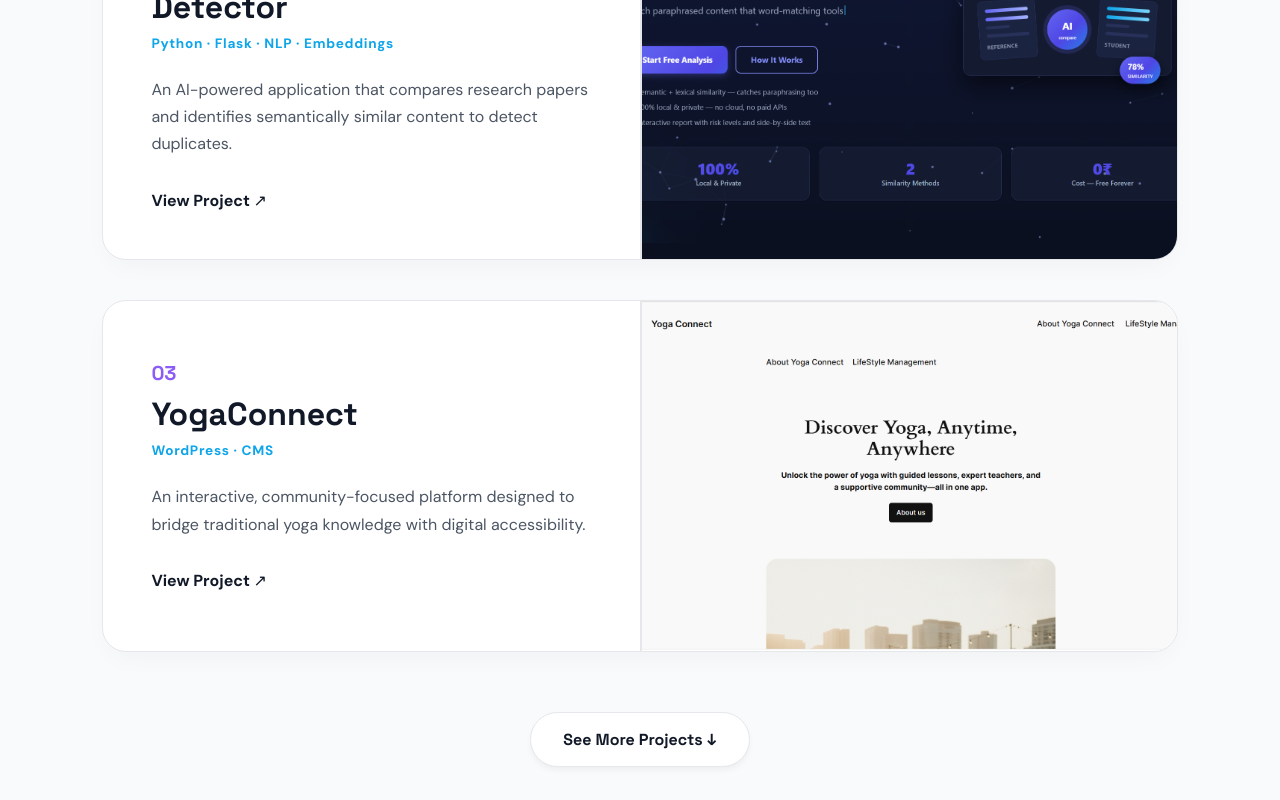
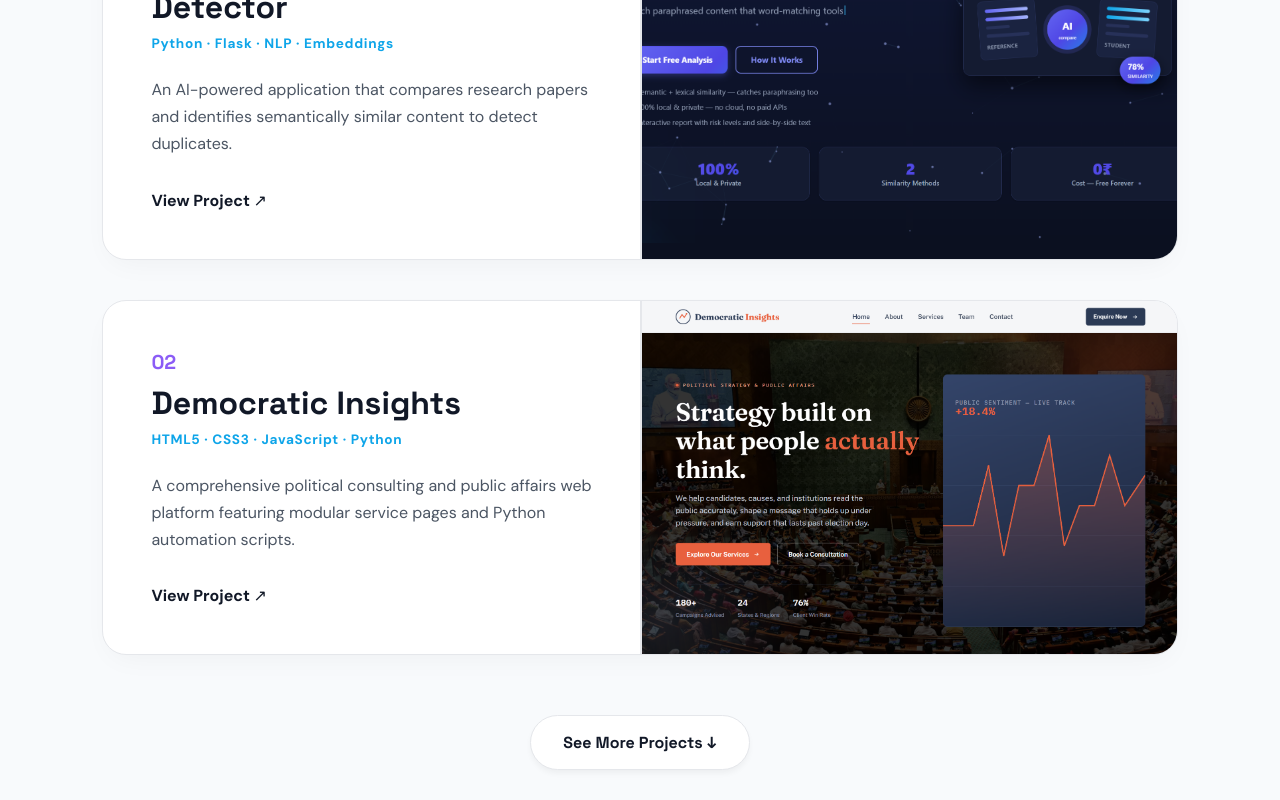
Before and after one commit to C0DEXTESTER/rishikesh-portfolio, a React (Vite) app: page / in a window 1280 px wide. Shown: the part 1212-2012 px from the top of the page. Built offline with nearby package versions, Linux system fonts and the light colour scheme.

Commit message:
Update project descriptions and visibility in App.jsx

```diff
--- a/src/App.jsx
+++ b/src/App.jsx
@@ -217,7 +217,8 @@
         </div>
 
         <div className="project-grid">
-          {/* Project 01 */}
+
+          {/* Project 01: AI Research Paper (Always Visible) */}
           <div className="project-card">
             <div className="project-content-left">
               <div className="project-number">01</div>
@@ -239,9 +240,8 @@
             </div>
           </div>
 
-{/* Project 02 (Democratic Insights) */}
-          {showAllProjects && (
-            <div className="project-card fade-in">
+          {/* Project 02: Democratic Insights (Always Visible) */}
+          <div className="project-card">
             <div className="project-content-left">
               <div className="project-number">02</div>
               <h3>
@@ -251,7 +251,7 @@
               </h3>
               <p className="tech-stack">HTML5 &middot; CSS3 &middot; JavaScript &middot; Python</p>
               <p className="project-desc">
-                  A comprehensive political consulting and public affairs web platform featuring modular service pages and Python automation scripts[cite: 1].
+                A comprehensive political consulting and public affairs web platform featuring modular service pages and Python automation scripts.
               </p>
               <a href="https://democratic-insights.vercel.app/" target="_blank" rel="noreferrer" className="project-link">View Project ↗</a>
             </div>
@@ -261,10 +261,10 @@
               </a>
             </div>
           </div>
-          )}
 
-          {/* Project 03 */}
-          <div className="project-card">
+          {/* Project 03: YogaConnect (Hidden behind "See More" button) */}
+          {showAllProjects && (
+            <div className="project-card fade-in">
               <div className="project-content-left">
                 <div className="project-number">03</div>
                 <h3>
@@ -284,6 +284,7 @@
                 </a>
               </div>
             </div>
+          )}
 
         </div>
 
```
Lines whose indentation alone changed are shown as unchanged.
